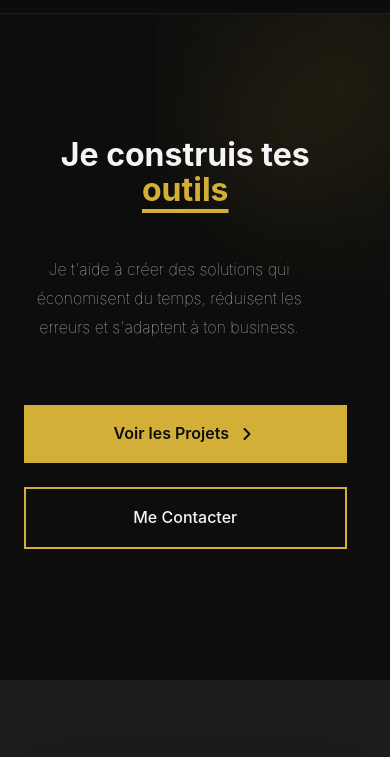
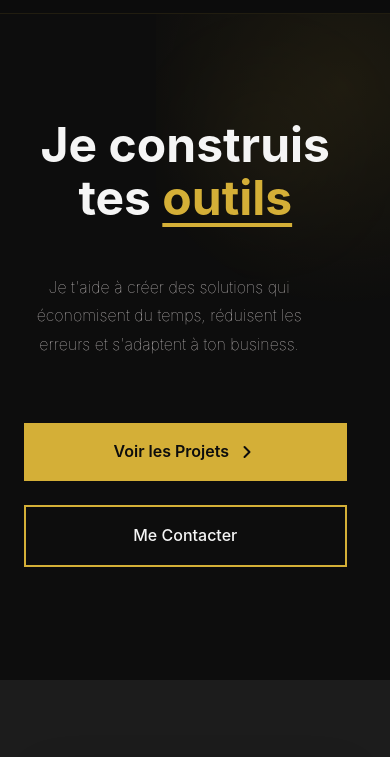
Before and after one commit to scorcuera/arsomnia, an Astro site: page /fr in a window 390 px wide. Shown: the part 59-816 px from the top of the page. Built offline with nearby package versions, Linux system fonts and the light colour scheme; Astro itself is replaced by a stand-in of ours.

Commit message:
update font sizes for hero titles in Spanish and French pages to enhance visibility and responsiveness

```diff
--- a/src/pages/fr/index.astro
+++ b/src/pages/fr/index.astro
@@ -843,7 +843,7 @@ const t = useTranslations('fr');
 		}
 
 		.hero-title {
-			font-size: 2.5rem;
+			font-size: 3.5rem;
 		}
 
 		.hero-subtitle {
@@ -974,7 +974,7 @@ const t = useTranslations('fr');
 
 	@media (max-width: 480px) {
 		.hero-title {
-			font-size: 2rem;
+			font-size: 3rem;
 		}
 
 		.hero-subtitle {
--- a/src/pages/index.astro
+++ b/src/pages/index.astro
@@ -843,7 +843,7 @@ const t = useTranslations('es');
 		}
 
 		.hero-title {
-			font-size: 2.5rem;
+			font-size: 3.5rem;
 		}
 
 		.hero-subtitle {
@@ -974,7 +974,7 @@ const t = useTranslations('es');
 
 	@media (max-width: 480px) {
 		.hero-title {
-			font-size: 2rem;
+			font-size: 3rem;
 		}
 
 		.hero-subtitle {
```
